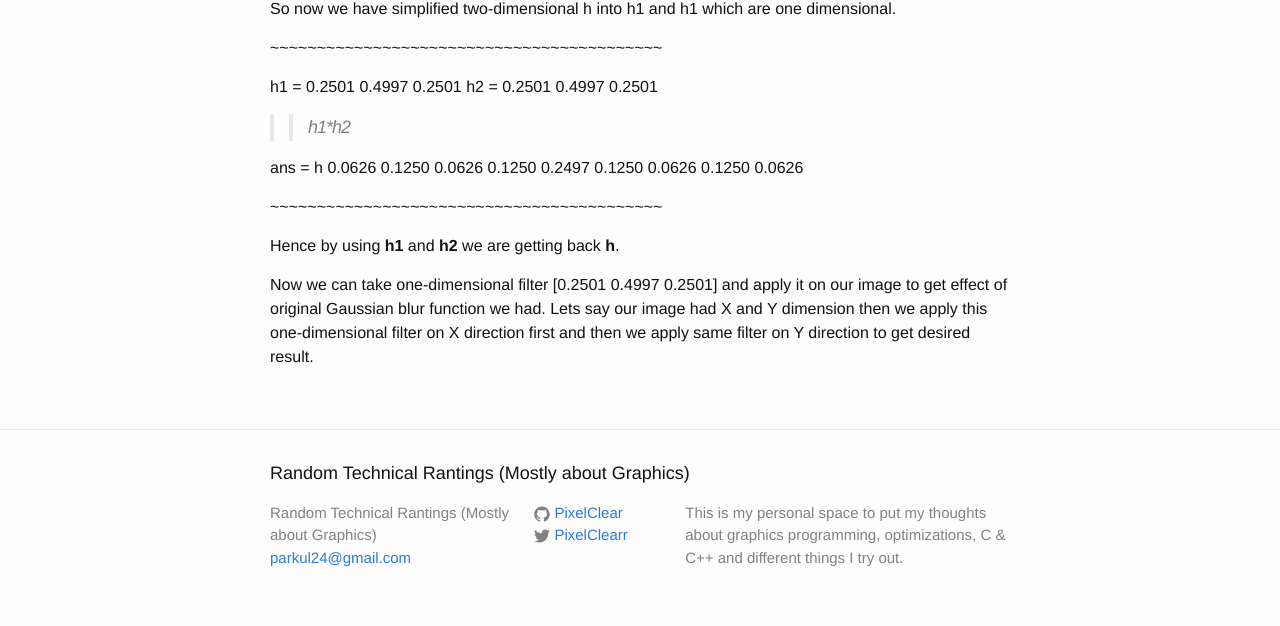
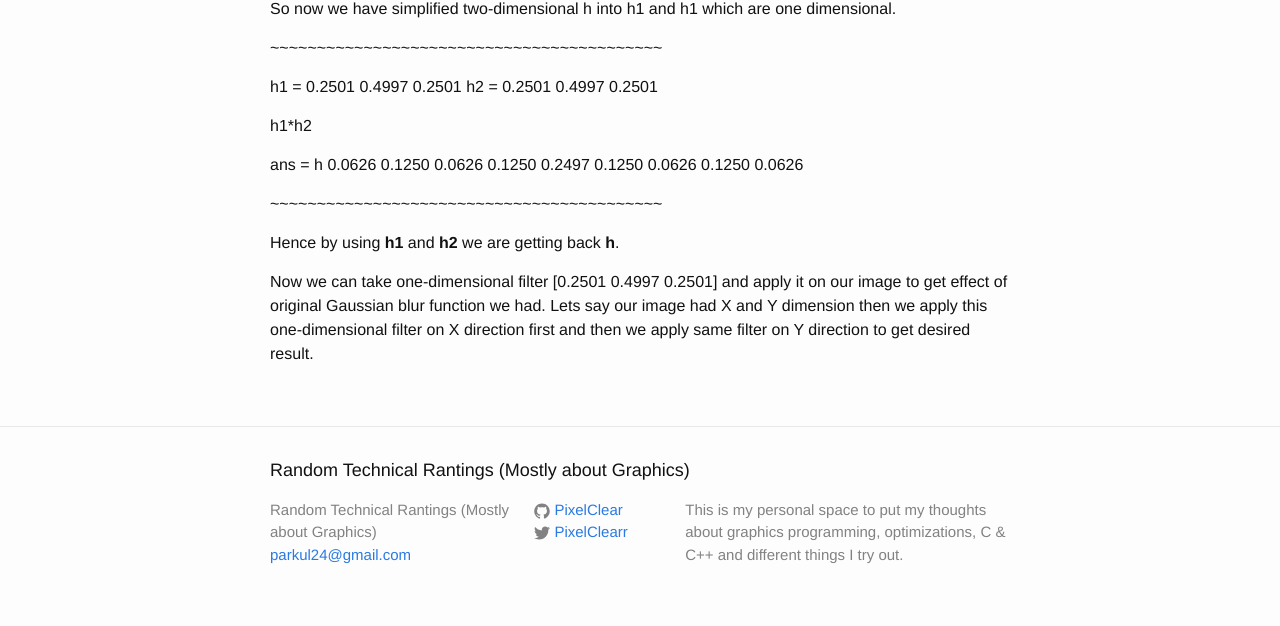
Before and after one commit to PixelClear/PixelClear.github.io, a Jekyll site: the page built from _posts/2017-10-29-Understanding-Image-Filter-Seperability.markdown, in a window 1280 px wide. Shown: the part 1933-2559 px from the top of the page. Built offline with Jekyll 4.4.1, drawn with Linux system fonts in a browser that asks for light colours.

```diff
--- a/_posts/2017-10-29-Understanding-Image-Filter-Seperability.markdown
+++ b/_posts/2017-10-29-Understanding-Image-Filter-Seperability.markdown
@@ -88,7 +88,7 @@ h1 =
 h2 =
     0.2501    0.4997    0.2501
 
->> h1*h2
+h1*h2
 
 ans = h
     0.0626    0.1250    0.0626
```
